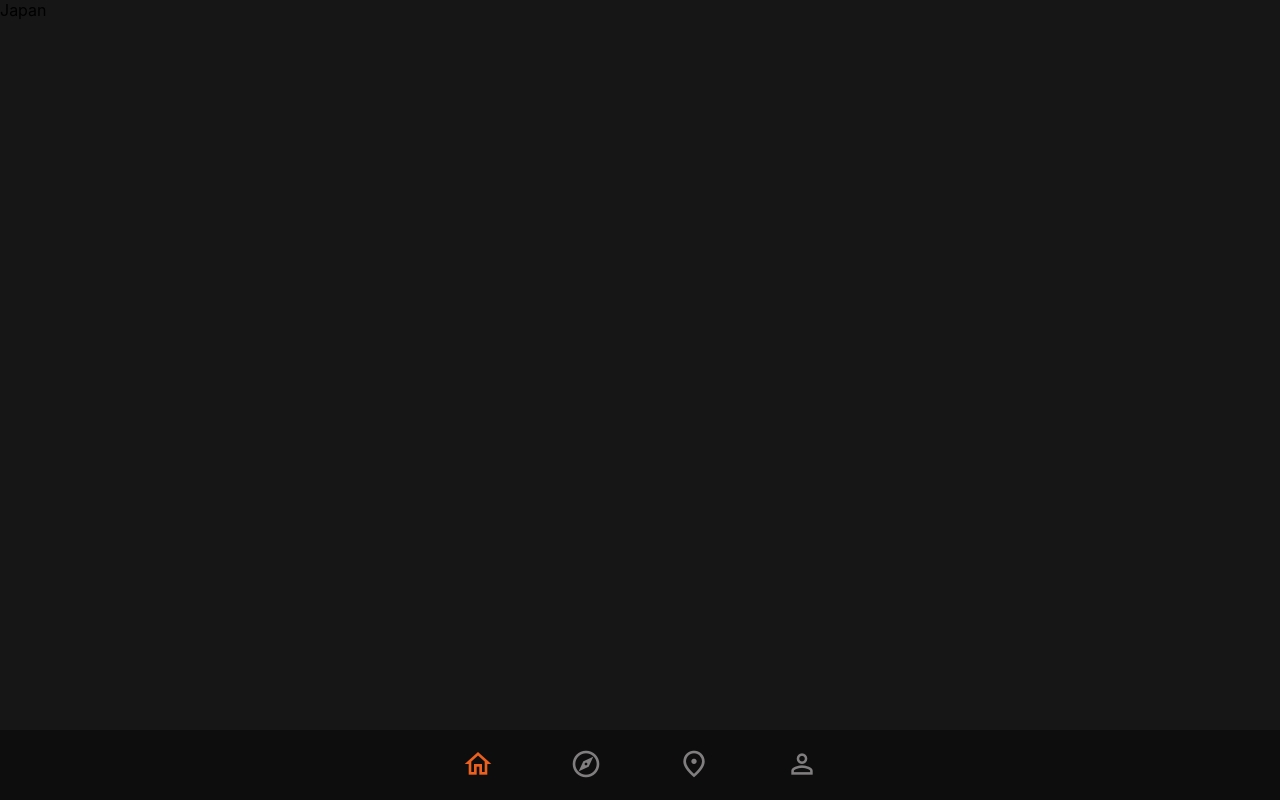
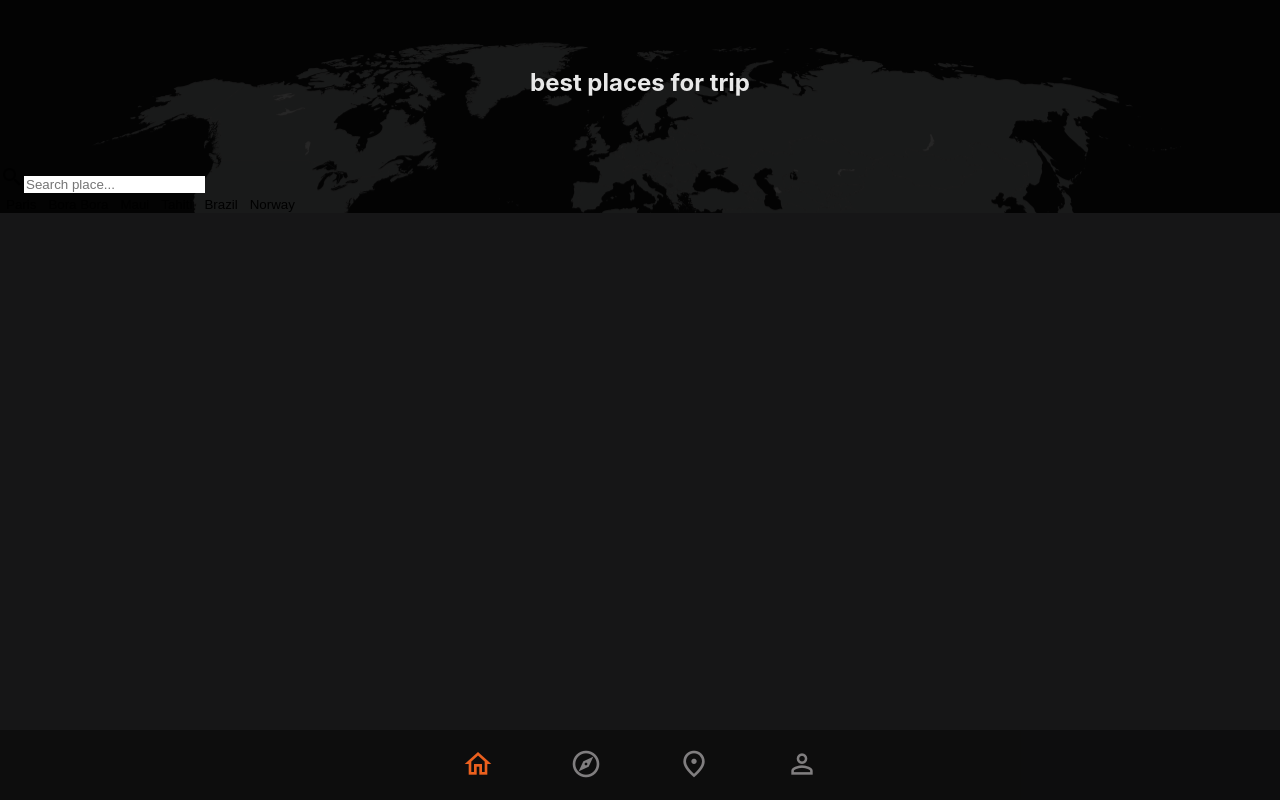
Before and after one commit to zaharichswiftly/travel-app-frontendHW-, a Next.js app: page / in a window 1280 px wide. Built offline with nearby package versions, Linux system fonts and the light colour scheme.

Commit message:
searchSection v 0.2

```diff
--- /dev/null
+++ b/app/components/elements/Filters/Filters.tsx
@@ -0,0 +1,28 @@
+import { FC } from "react"
+import styles from './Filters.module.scss'
+
+
+const cities = [{
+    location: 'Paris'
+},{
+    location: 'Bora Bora'
+},{
+    location: 'Maui'
+},{
+    location: 'Tahiti'
+},{
+    location: 'Brazil'
+},{
+    location: 'Norway'
+},]
+
+
+const Filters: FC = () => {
+  return (
+    <div className={styles.wrapper}>
+        {cities.map(city => (<button key={city.location}>{city.location}</button>)
+        )}</div>
+  )
+}
+
+export default Filters
--- /dev/null
+++ b/app/components/elements/Home/SearchSection/SearchSection.tsx
@@ -0,0 +1,26 @@
+import { urlObjectKeys } from 'next/dist/shared/lib/utils'
+import { FC } from 'react'
+import Filters from '../../Filters/Filters'
+import Search from '../../Search/Search'
+import styles from './SearchSection.module.scss'
+
+import mapImg from '../../../../../assets/images/map.png'
+
+const SearchSection: FC = () => {
+  return (
+    <section className={styles.section}
+    style = {{backgroundImage: `url('${mapImg.src}')`}}>
+    <div>
+    <h1>
+        best places for trip
+    </h1>
+
+    <Search />
+    <Filters />
+
+    </div>
+  </section>
+  )
+}
+
+export default SearchSection
--- /dev/null
+++ b/app/components/elements/Home/SearchSection/searchSection.module.scss
@@ -0,0 +1,33 @@
+@import '../../../../../assets/styles/variables';
+
+.section{
+    display: flex;
+    justify-content: center;
+    flex-direction: column;
+
+    background-size: cover;
+    background-position: top center;
+
+    position: relative;
+
+    &::before{
+        content: '';
+        position: absolute;
+        background-color: $bg-color;
+        opacity: 0.85;
+        width: 100%;
+        height: 100%;
+        top: 0;
+        left: 0;
+    }
+
+    >div {
+        z-index: 1;
+    }
+
+    h1{
+        color: $white;
+        text-align: center;
+        padding: 3rem 0;
+    }
+}
--- /dev/null
+++ b/app/components/elements/Search/Search.tsx
@@ -0,0 +1,16 @@
+import { FC, useState } from 'react'
+import styles from './Search.module.scss'
+
+const Search: FC = () => {
+
+  const [searchTerm, setSearchTerm] = useState('')
+
+  return (
+      <div className={styles.search}>
+        <span className='material-icons-outlined'>search</span>
+        <input type="text" onChange={e => setSearchTerm(e.target.value)} value = {searchTerm} placeholder = 'Search place... ' />
+    </div>
+  )
+}
+
+export default Search
--- a/assets/styles/_variables.scss
+++ b/assets/styles/_variables.scss
@@ -1,2 +1,4 @@
 $accent: #eb601e;
 $gray: #807e7f;
+$bg-color: #000;
+$white: #e8e8e8;
--- a/pages/index.tsx
+++ b/pages/index.tsx
@@ -1,6 +1,8 @@
 import { GetServerSideProps, GetStaticProps, NextPage } from 'next'
 import Layout from '../app/components/common/Layout'
 import { IPlace } from '../app/types/place'
+
+import SearchSection from '../app/components/elements/Home/SearchSection/SearchSection'
 
 interface IHome {
 	places: IPlace[]
@@ -8,7 +10,8 @@ interface IHome {
 
 const Home: NextPage<IHome> = ({places}) => {
 	return <Layout>
-		{places.map(place => place.location)}
+
+		<SearchSection />
 	</Layout>
 }
 
```
Also changed, not shown: app/components/elements/Filters/Filters.module.scss (added), app/components/elements/Search/Search.module.scss (added).
